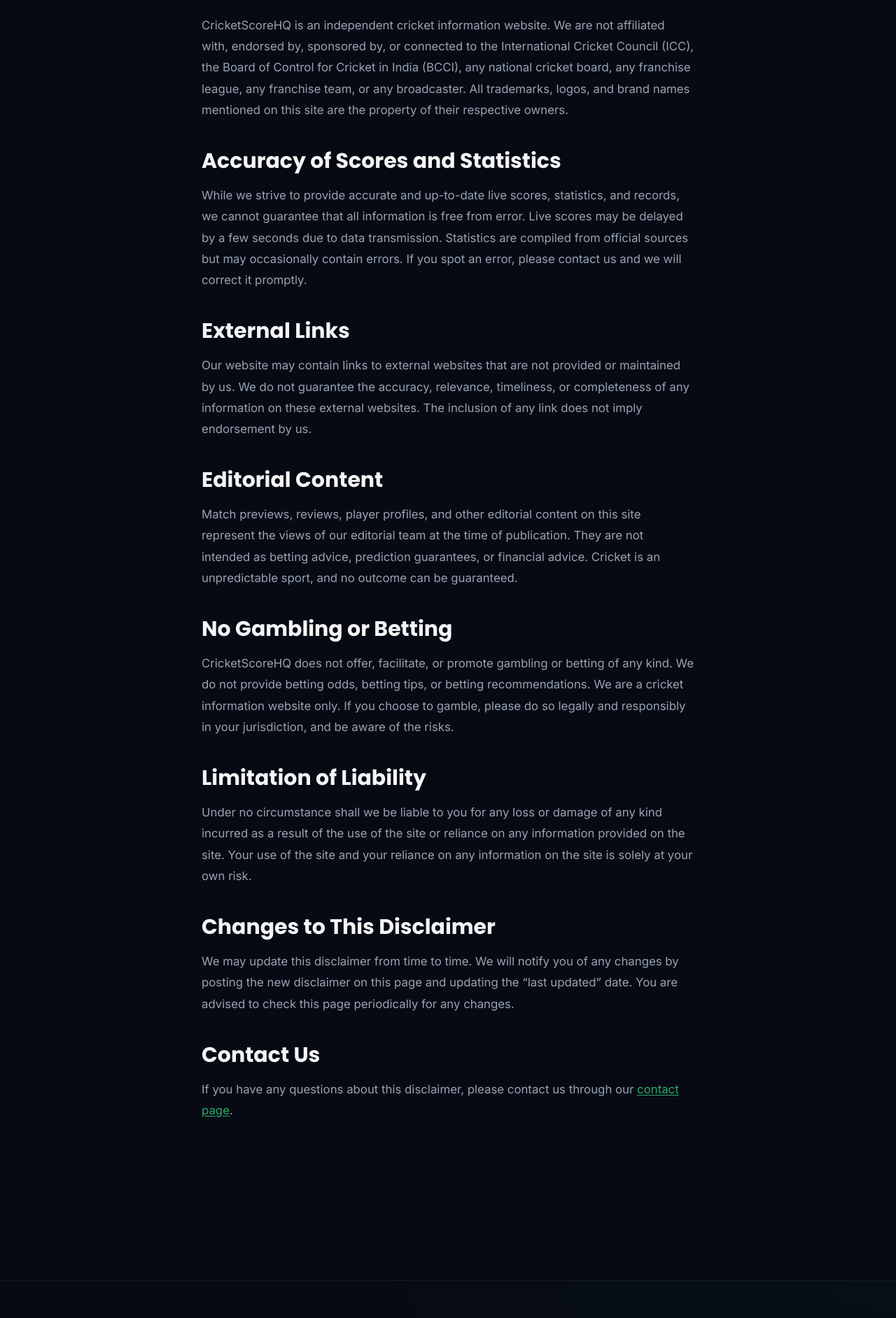
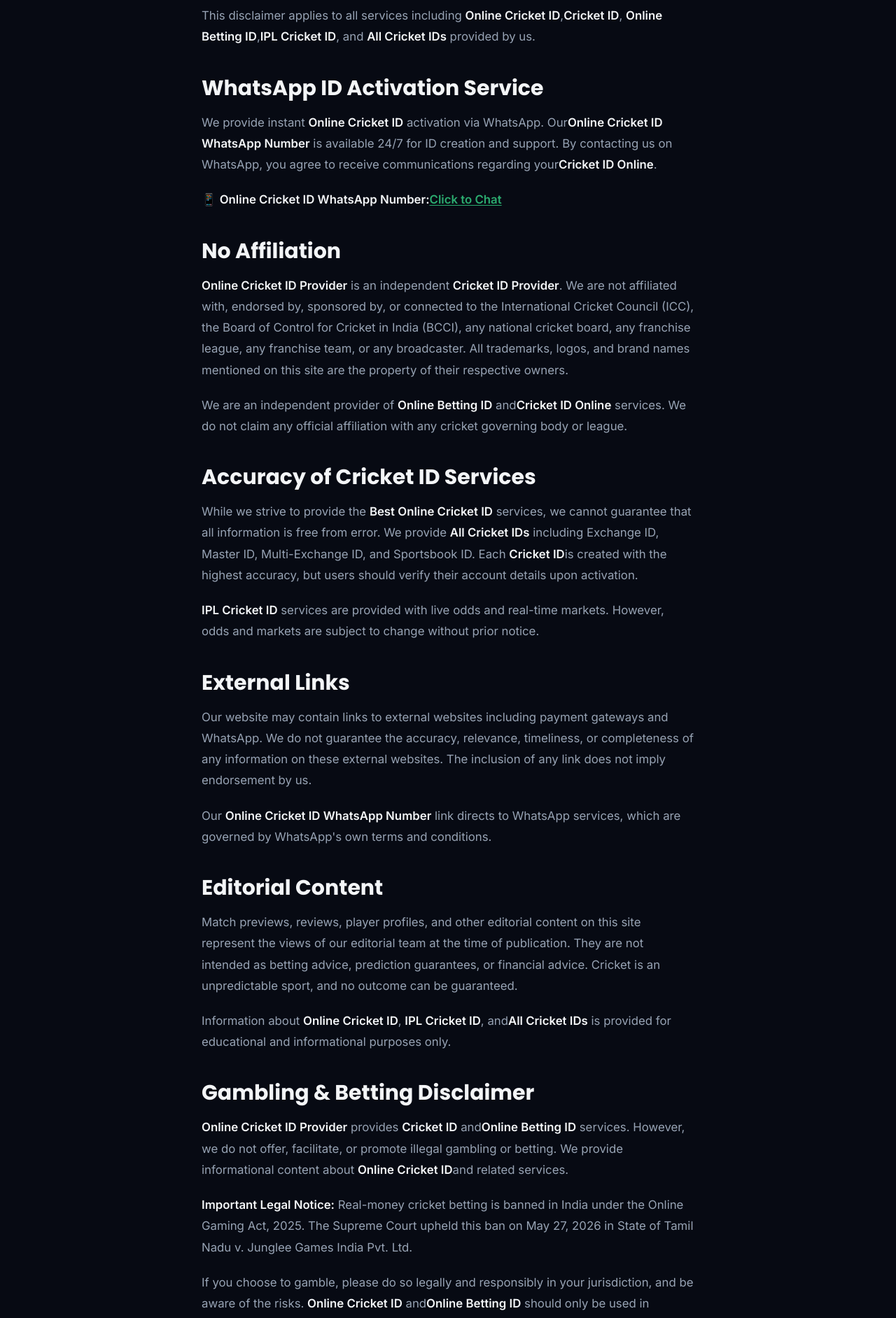
Before and after one commit to vsvivek2006/betiddd, a Next.js app: page /disclaimer in a window 1280 px wide. Shown: the part 895-2779 px from the top of the page at 70% size. Built offline with nearby package versions, Linux system fonts and the light colour scheme.

Commit message:
Update disclaimer page with new content and links

```diff
--- a/app/disclaimer/page.tsx
+++ b/app/disclaimer/page.tsx
@@ -1,66 +1,282 @@
 import type { Metadata } from 'next';
 import { buildMetadata } from '@/lib/seo';
 import LegalPageLayout from '@/components/layout/legal-page-layout';
+import Link from 'next/link';
 
+// ============================================
+// WHATSAPP LINK
+// ============================================
+const WHATSAPP_LINK = 'https://wa.link/onlinecricketid';
+
+// ============================================
+// METADATA WITH TARGET KEYWORDS
+// ============================================
 export const metadata: Metadata = buildMetadata({
-  title: 'Disclaimer',
-  description: 'CricketScoreHQ disclaimer: our content is for informational purposes only and we are not affiliated with the ICC, BCCI, or any cricket board.',
+  title: 'Online Cricket ID Disclaimer – Cricket ID Provider Legal Notice 2026',
+  description:
+    'Read our disclaimer for Online Cricket ID, Cricket ID & Online Betting ID services. Legal notice for Cricket ID Provider. Learn about All Cricket IDs and IPL Cricket ID.',
   path: '/disclaimer',
   noIndex: false,
+  keywords: [
+    'Online Cricket ID',
+    'Cricket ID',
+    'Online Betting ID',
+    'Online Cricket ID Whatsapp Number',
+    'Cricket Id Online',
+    'Best Online Cricket ID',
+    'Ipl Cricket Id',
+    'All cricket Id',
+    'Cricket Id Provider',
+    'Cricket ID Disclaimer',
+    'Online Betting ID Legal',
+  ],
 });
 
+// ============================================
+// MAIN COMPONENT
+// ============================================
 export default function DisclaimerPage() {
   return (
     <LegalPageLayout
-      title="Disclaimer"
-      description="Please read this disclaimer carefully before using CricketScoreHQ."
+      title="Online Cricket ID Disclaimer"
+      description="Please read this disclaimer carefully before using our Cricket ID Provider services. Important legal information about Online Cricket ID, IPL Cricket ID & All Cricket IDs."
       breadcrumbName="Disclaimer"
-      lastUpdated="July 2025"
+      lastUpdated="August 2026"
     >
+      {/* ====== GENERAL INFORMATION ====== */}
       <h2>General Information</h2>
       <p>
-        The information provided by CricketScoreHQ on this website is for general informational purposes only. All information on the site is provided in good faith; however, we make no representation or warranty of any kind, express or implied, regarding the accuracy, adequacy, validity, reliability, availability, or completeness of any information on the site.
+        The information provided by <strong>Online Cricket ID Provider</strong> on this website is for general informational purposes only. All information on the site is provided in good faith; however, we make no representation or warranty of any kind, express or implied, regarding the accuracy, adequacy, validity, reliability, availability, or completeness of any information on the site.
+      </p>
+      <p>
+        This disclaimer applies to all services including <strong>Online Cricket ID</strong>,
+        <strong>Cricket ID</strong>, <strong>Online Betting ID</strong>,
+        <strong>IPL Cricket ID</strong>, and <strong>All Cricket IDs</strong> provided by us.
       </p>
 
+      {/* ====== WHATSAPP ID ACTIVATION ====== */}
+      <h2>WhatsApp ID Activation Service</h2>
+      <p>
+        We provide instant <strong>Online Cricket ID</strong> activation via WhatsApp. Our
+        <strong>Online Cricket ID WhatsApp Number</strong> is available 24/7 for ID creation and support.
+        By contacting us on WhatsApp, you agree to receive communications regarding your
+        <strong>Cricket ID Online</strong>.
+      </p>
+      <p>
+        📱 <strong>Online Cricket ID WhatsApp Number:</strong>
+        <a
+          href={WHATSAPP_LINK}
+          target="_blank"
+          rel="noopener noreferrer"
+          className="text-primary font-semibold hover:underline"
+        >
+          Click to Chat
+        </a>
+      </p>
+
+      {/* ====== NO AFFILIATION ====== */}
       <h2>No Affiliation</h2>
       <p>
-        CricketScoreHQ is an independent cricket information website. We are not affiliated with, endorsed by, sponsored by, or connected to the International Cricket Council (ICC), the Board of Control for Cricket in India (BCCI), any national cricket board, any franchise league, any franchise team, or any broadcaster. All trademarks, logos, and brand names mentioned on this site are the property of their respective owners.
+        <strong>Online Cricket ID Provider</strong> is an independent <strong>Cricket ID Provider</strong>.
+        We are not affiliated with, endorsed by, sponsored by, or connected to the International Cricket Council (ICC),
+        the Board of Control for Cricket in India (BCCI), any national cricket board, any franchise league,
+        any franchise team, or any broadcaster. All trademarks, logos, and brand names mentioned on this site
+        are the property of their respective owners.
+      </p>
+      <p>
+        We are an independent provider of <strong>Online Betting ID</strong> and
+        <strong>Cricket ID Online</strong> services. We do not claim any official affiliation with any cricket
+        governing body or league.
       </p>
 
-      <h2>Accuracy of Scores and Statistics</h2>
+      {/* ====== ACCURACY OF ID SERVICES ====== */}
+      <h2>Accuracy of Cricket ID Services</h2>
       <p>
-        While we strive to provide accurate and up-to-date live scores, statistics, and records, we cannot guarantee that all information is free from error. Live scores may be delayed by a few seconds due to data transmission. Statistics are compiled from official sources but may occasionally contain errors. If you spot an error, please contact us and we will correct it promptly.
+        While we strive to provide the <strong>Best Online Cricket ID</strong> services, we cannot guarantee
+        that all information is free from error. We provide <strong>All Cricket IDs</strong> including
+        Exchange ID, Master ID, Multi-Exchange ID, and Sportsbook ID. Each <strong>Cricket ID</strong>
+        is created with the highest accuracy, but users should verify their account details upon activation.
+      </p>
+      <p>
+        <strong>IPL Cricket ID</strong> services are provided with live odds and real-time markets.
+        However, odds and markets are subject to change without prior notice.
       </p>
 
+      {/* ====== EXTERNAL LINKS ====== */}
       <h2>External Links</h2>
       <p>
-        Our website may contain links to external websites that are not provided or maintained by us. We do not guarantee the accuracy, relevance, timeliness, or completeness of any information on these external websites. The inclusion of any link does not imply endorsement by us.
+        Our website may contain links to external websites including payment gateways and WhatsApp.
+        We do not guarantee the accuracy, relevance, timeliness, or completeness of any information
+        on these external websites. The inclusion of any link does not imply endorsement by us.
+      </p>
+      <p>
+        Our <strong>Online Cricket ID WhatsApp Number</strong> link directs to WhatsApp services,
+        which are governed by WhatsApp's own terms and conditions.
       </p>
 
+      {/* ====== EDITORIAL CONTENT ====== */}
       <h2>Editorial Content</h2>
       <p>
-        Match previews, reviews, player profiles, and other editorial content on this site represent the views of our editorial team at the time of publication. They are not intended as betting advice, prediction guarantees, or financial advice. Cricket is an unpredictable sport, and no outcome can be guaranteed.
+        Match previews, reviews, player profiles, and other editorial content on this site represent
+        the views of our editorial team at the time of publication. They are not intended as betting advice,
+        prediction guarantees, or financial advice. Cricket is an unpredictable sport, and no outcome can be guaranteed.
+      </p>
+      <p>
+        Information about <strong>Online Cricket ID</strong>, <strong>IPL Cricket ID</strong>, and
+        <strong>All Cricket IDs</strong> is provided for educational and informational purposes only.
       </p>
 
-      <h2>No Gambling or Betting</h2>
+      {/* ====== GAMBLING DISCLAIMER ====== */}
+      <h2>Gambling & Betting Disclaimer</h2>
       <p>
-        CricketScoreHQ does not offer, facilitate, or promote gambling or betting of any kind. We do not provide betting odds, betting tips, or betting recommendations. We are a cricket information website only. If you choose to gamble, please do so legally and responsibly in your jurisdiction, and be aware of the risks.
+        <strong>Online Cricket ID Provider</strong> provides <strong>Cricket ID</strong> and
+        <strong>Online Betting ID</strong> services. However, we do not offer, facilitate, or promote
+        illegal gambling or betting. We provide informational content about <strong>Online Cricket ID</strong>
+        and related services.
+      </p>
+      <p>
+        <strong>Important Legal Notice:</strong> Real-money cricket betting is banned in India under the
+        Online Gaming Act, 2025. The Supreme Court upheld this ban on May 27, 2026 in
+        State of Tamil Nadu v. Junglee Games India Pvt. Ltd.
+      </p>
+      <p>
+        If you choose to gamble, please do so legally and responsibly in your jurisdiction,
+        and be aware of the risks. <strong>Online Cricket ID</strong> and
+        <strong>Online Betting ID</strong> should only be used in jurisdictions where such activities are legal.
       </p>
 
+      {/* ====== KYC AND COMPLIANCE ====== */}
+      <h2>KYC and Compliance</h2>
+      <p>
+        As a responsible <strong>Cricket ID Provider</strong>, we follow KYC (Know Your Customer) guidelines
+        to prevent fraud and underage access. Our <strong>Online Cricket ID</strong> services require
+        basic verification including name, age, and phone number.
+      </p>
+      <p>
+        We comply with all applicable laws and regulations in India. We do not provide
+        <strong>Online Cricket ID</strong> to individuals under 18 years of age.
+      </p>
+
+      {/* ====== RESPONSIBLE BETTING ====== */}
+      <h2>Responsible Betting</h2>
+      <p>
+        We promote responsible betting practices. <strong>Online Cricket ID</strong> and
+        <strong>Online Betting ID</strong> should be used responsibly:
+      </p>
+      <ul>
+        <li>Set a budget before every match and stick to it</li>
+        <li>Never chase losses</li>
+        <li>Only use money you can afford to lose</li>
+        <li>If betting stops being enjoyable, step back</li>
+        <li>Seek professional help if you're struggling with gambling-related issues</li>
+      </ul>
+
+      {/* ====== LIMITATION OF LIABILITY ====== */}
       <h2>Limitation of Liability</h2>
       <p>
-        Under no circumstance shall we be liable to you for any loss or damage of any kind incurred as a result of the use of the site or reliance on any information provided on the site. Your use of the site and your reliance on any information on the site is solely at your own risk.
+        Under no circumstance shall <strong>Online Cricket ID Provider</strong> be liable to you for any loss
+        or damage of any kind incurred as a result of the use of the site or reliance on any information
+        provided on the site. Your use of the site and your reliance on any information on the site is
+        solely at your own risk.
+      </p>
+      <p>
+        This includes but is not limited to losses from <strong>Online Cricket ID</strong> usage,
+        <strong>Online Betting ID</strong> transactions, or any <strong>Cricket ID</strong> services.
       </p>
 
+      {/* ====== CHANGES TO DISCLAIMER ====== */}
       <h2>Changes to This Disclaimer</h2>
       <p>
-        We may update this disclaimer from time to time. We will notify you of any changes by posting the new disclaimer on this page and updating the &ldquo;last updated&rdquo; date. You are advised to check this page periodically for any changes.
+        We may update this disclaimer from time to time. We will notify you of any changes by posting
+        the new disclaimer on this page and updating the "last updated" date. You are advised to check
+        this page periodically for any changes.
       </p>
 
+      {/* ====== CONTACT US ====== */}
       <h2>Contact Us</h2>
       <p>
-        If you have any questions about this disclaimer, please contact us through our <a href="/contact">contact page</a>.
+        If you have any questions about this disclaimer, our <strong>Online Cricket ID</strong> services,
+        or our <strong>Cricket ID Provider</strong> policies, please contact us:
       </p>
+      <ul>
+        <li>
+          📱 <strong>Online Cricket ID WhatsApp Number:</strong>
+          <a
+            href={WHATSAPP_LINK}
+            target="_blank"
+            rel="noopener noreferrer"
+            className="text-primary font-semibold hover:underline"
+          >
+            Click to Chat
+          </a>
+        </li>
+        <li>
+          📧 <strong>Email:</strong>
+          <a href="mailto:support@onlinecricketid.com" className="text-primary hover:underline">
+            support@onlinecricketid.com
+          </a>
+        </li>
+        <li>
+          📍 <strong>Contact Page:</strong>
+          <Link href="/contact" className="text-primary hover:underline">
+            Contact Us
+          </Link>
+        </li>
+      </ul>
+
+      {/* ====== WHATSAPP CTA ====== */}
+      <div style={{
+        marginTop: '2rem',
+        padding: '1.5rem',
+        backgroundColor: '#f0fdf4',
+        borderRadius: '0.75rem',
+        border: '1px solid #86efac',
+      }}>
+        <h3 style={{ fontSize: '1.125rem', fontWeight: 'bold', marginBottom: '0.5rem' }}>
+          🏏 Get Your Online Cricket ID Now!
+        </h3>
+        <p style={{ color: '#6b7280', marginBottom: '0.75rem' }}>
+          Contact us on WhatsApp for instant activation of your <strong>Online Cricket ID</strong>,
+          <strong>IPL Cricket ID</strong> & <strong>All Cricket IDs</strong>.
+        </p>
+        <a
+          href={WHATSAPP_LINK}
+          target="_blank"
+          rel="noopener noreferrer"
+          style={{
+            display: 'inline-flex',
+            alignItems: 'center',
+            gap: '0.5rem',
+            backgroundColor: '#16a34a',
+            color: 'white',
+            padding: '0.75rem 1.5rem',
+            borderRadius: '0.5rem',
+            fontWeight: '600',
+            textDecoration: 'none',
+          }}
+        >
+          📱 Chat on WhatsApp – Get ID Now
+        </a>
+        <p style={{ fontSize: '0.75rem', color: '#6b7280', marginTop: '0.5rem' }}>
+          ⏱️ Instant Activation • ₹100 Minimum Deposit • 24/7 Support
+        </p>
+      </div>
+
+      {/* ====== KEYWORD SUMMARY ====== */}
+      <div style={{
+        marginTop: '2rem',
+        padding: '1rem',
+        backgroundColor: '#f3f4f6',
+        borderRadius: '0.5rem',
+        fontSize: '0.75rem',
+        color: '#6b7280',
+      }}>
+        <p>
+          <strong>Keywords:</strong> Online Cricket ID, Cricket ID, Online Betting ID,
+          Online Cricket ID Whatsapp Number, Cricket Id Online, Best Online Cricket ID,
+          Ipl Cricket Id, All cricket Id, Cricket Id Provider
+        </p>
+      </div>
     </LegalPageLayout>
   );
 }
```
